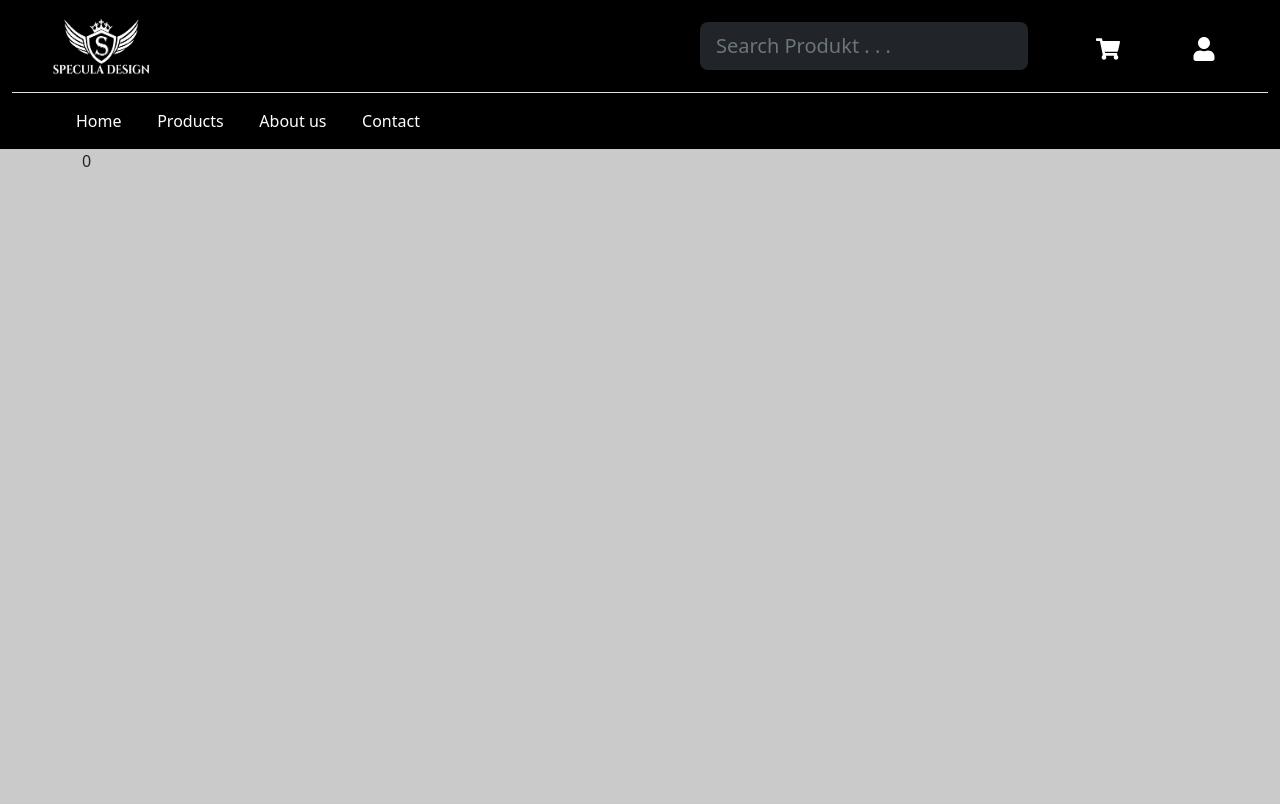
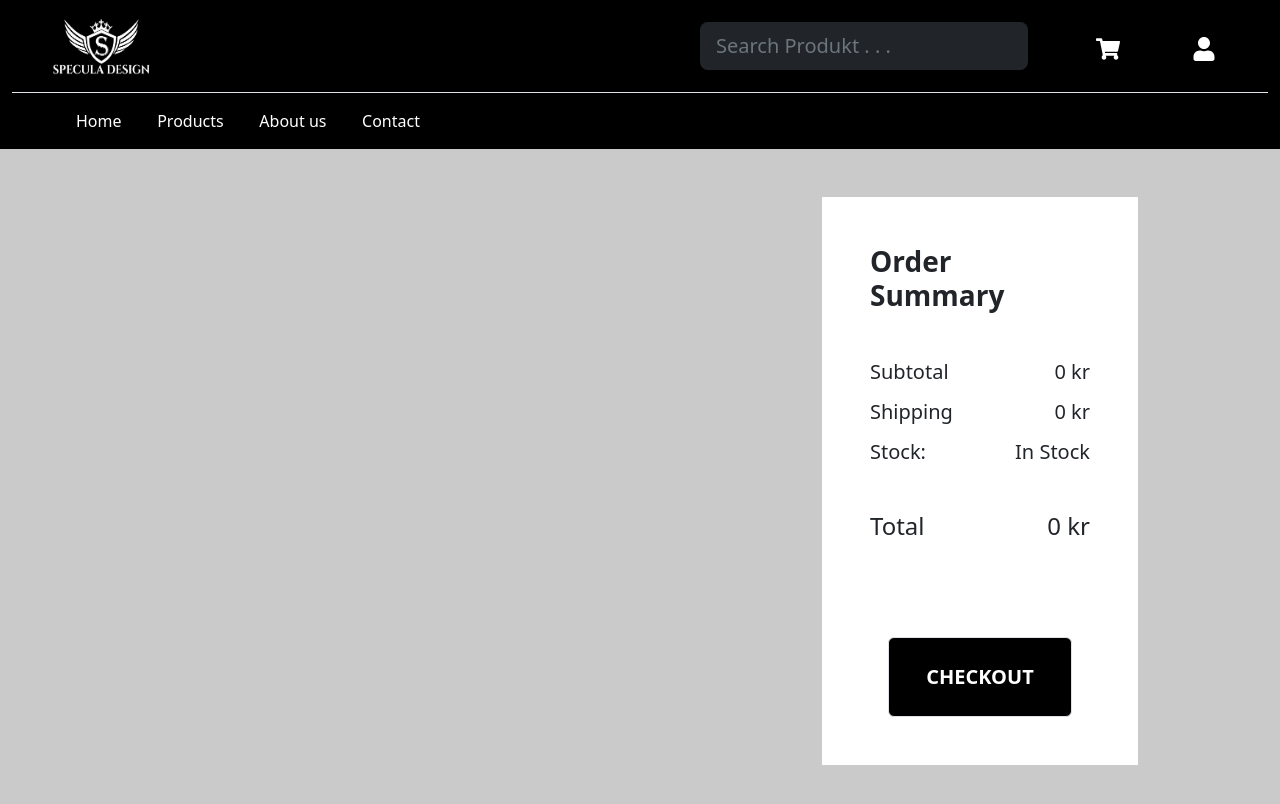
Before and after one commit to Mustafap0lat/WebShopReactFrontend, a React (Create React App) app: page /shoppingbag in a window 1280 px wide. Shown: the top 804 px of the page. Built offline with nearby package versions, Linux system fonts and the light colour scheme.

Commit message:
ShoppingBagCard and ShoppingBagPage is done

```diff
--- a/src/administrator/AddProduct.js
+++ b/src/administrator/AddProduct.js
@@ -7,11 +7,19 @@ const AddProduct = () => {
     description: "",
     price: "",
     details: "",
-    size: ""
+    size: "",
+    photo: ""
   });
 
   const handleChange = (e) => {
     setInput((prev) => ({ ...prev, [e.target.name]: e.target.value }));
+    console.log(input)
+  };
+
+  const handleImage = async (e) => {
+    const input = e.target.files[0];
+    const base64 = await convertToBase64(input);
+    setInput((prev) => ({ ...prev, [e.target.name]: e.target.value, photo: base64 }));
     console.log(input)
   };
 
@@ -30,8 +38,22 @@ const AddProduct = () => {
       description: "",
       price: "",
       details: "",
-    size: ""
+      size: "",
+      photo:""
   });
+  };
+
+  const convertToBase64   =  async (input) => {
+    return new Promise((resolve, reject) => {
+      const fileReader = new FileReader();
+      fileReader.readAsDataURL(input);
+      fileReader.onload = () => {
+        resolve(fileReader.result);
+      };
+      fileReader.onerror = (error) => {
+        reject(error);
+      };
+    });
   };
 
   return (
@@ -85,6 +107,14 @@ const AddProduct = () => {
           name="size"
           onChange={handleChange}
         />
+        <input
+          type="file"
+          variant="standard"
+          label="Photo"
+          name="photo"
+          accept=".jpeg, .png, .jpg"
+          onChange={handleImage}
+        />
       </form>
       <button onClick={addProduct}>
           <p>Submit</p>
--- a/src/components/cards/ProductListCard.css
+++ /dev/null
@@ -1,22 +0,0 @@
-.product-card {
-    text-align: left;
-    padding-bottom: 5rem;
-}
-
-.product-image {
-    width: 100%;
-    padding-bottom: 1rem;
-
-}
-
-.product-title {
-    color: #19385c;
-    font-size: 1.5rem;
-    font-weight: bold;
-    padding-bottom: 1rem;
-
-}
-
-.product-subtitle {
-    line-height: 1.25;
-}
--- a/src/components/cards/ProductListCard.js
+++ b/src/components/cards/ProductListCard.js
@@ -1,17 +1,15 @@
 import React from "react";
-import "./ProductListCard.css";
-import productimage from "../../assets/images/productimage.jpg";
 import Card from "react-bootstrap/Card";
 import Col from "react-bootstrap/Col";
 import Row from "react-bootstrap/Row";
 
-const ProductListCard = ({ productName = "", price = ""}) => {
+const ProductListCard = ({ productName = "", price = "", photo=""}) => {
 
   return (
     <Row>
         <Col>
           <Card className="m-5">
-            <Card.Img variant="top" src={productimage} />
+            <Card.Img variant="top" src={photo} />
             <Card.Body>
               <Card.Title className="">{productName}</Card.Title>
               <Card.Text>{price} kr</Card.Text>
--- /dev/null
+++ b/src/components/cards/ShoppingBagCard.js
@@ -0,0 +1,40 @@
+import React from "react";
+import Card from "react-bootstrap/Card";
+import Col from "react-bootstrap/Col";
+import Row from "react-bootstrap/Row";
+import { Stack } from "react-bootstrap";
+
+const ShoppingBagCard = ({
+  productName = "",
+  price = "",
+  details = "",
+  quantity = "",
+  photo = ""
+}) => {
+  return (
+    <Row className="mb-5">
+      <Col sm={3}>
+        <Card.Img variant="top" src={photo}/>
+      </Col>
+      <Col sm={9} md={8}>
+          <Stack
+            direction="horizontal"
+            className="justify-content-between mb-4"
+          >
+            <Card.Title className="fs-5">{productName}</Card.Title>
+            <Card.Text className="fs-6 fw-bold">QTY: {quantity} </Card.Text>
+          </Stack>
+          <Card.Text className="fs-6">#STYLE GREENWIZARD</Card.Text>
+          <Stack
+            direction="horizontal"
+            className="justify-content-between mb-4"
+          >
+          <Card.Text className="fs-6">{details}</Card.Text>
+          <Card.Text className="fs-5 fw-bold">{price} kr</Card.Text>
+          </Stack>
+      </Col>
+    </Row>
+  );
+};
+
+export default ShoppingBagCard;
--- a/src/pages/ProductListPage.js
+++ b/src/pages/ProductListPage.js
@@ -3,7 +3,6 @@ import "./ProductListPage.css";
 import ProductListCard from "../components/cards/ProductListCard";
 import { Container, Row, Col } from "react-bootstrap";
 import { Link } from "react-router-dom";
-
 
 const ProductListPage = () => {
   const [productList, setProductList] = useState([]);
@@ -22,6 +21,7 @@ const ProductListPage = () => {
           <Col md={3}>
             <Link className="text-decoration-none text-black" key={index} to={`/product/${product.productID}`}>
           <ProductListCard
+            photo={product.photo}
             productName={product.productName}
             price={product.price}
           />
--- a/src/pages/ProductPage.js
+++ b/src/pages/ProductPage.js
@@ -25,7 +25,7 @@ const ProductPage = () => {
 
   return (
     <Container>
-      <Row className="m-5 align-items-sm-center">
+      <Row className="m-5">
         <Col>
           <Card>
             <Card.Img variant="top" src={productimage} />
--- a/src/pages/ShoppingBagPage.js
+++ b/src/pages/ShoppingBagPage.js
@@ -1,8 +1,8 @@
-import React from 'react'
-import { CartContext } from '../CartContext';
-import { useEffect, useState, useContext } from 'react';
-import { Container } from 'react-bootstrap';
-
+import React from "react";
+import { CartContext } from "../CartContext";
+import { useEffect, useState, useContext } from "react";
+import ShoppingBagCard from "../components/cards/ShoppingBagCard";
+import { Button, Col, Container, Row, Stack, Card } from "react-bootstrap";
 const ShoppingBagPage = () => {
   const { items, getTotalPrice } = useContext(CartContext);
   let [total, setTotal] = useState("");
@@ -13,16 +13,66 @@ const ShoppingBagPage = () => {
 
   return (
     <Container>
-      {items.map((product, key) => (
-        <div key={key} >
-          <p>ProductName: {product.product.productName}</p>
-          <p>ProductPrice: {product.product.price}</p>
-          <p>Quantity: {product.qty}</p>
-        </div>
-      ))}
-      <p>{total}</p>
+      <Row className="m-5">
+        <Col sm={8}>
+          {items.map((product, index) => (
+            <Stack key={index}>
+              <ShoppingBagCard
+                photo={product.product.photo}
+                productName={product.product.productName}
+                price={product.product.price}
+                details={product.product.details}
+                quantity={product.qty}
+              />
+            </Stack>
+          ))}
+        </Col>
+        <Col sm={4}>
+          <Container className="bg-white p-5">
+            <Card.Title className="mb-5 fs-3 fw-bold">Order Summary</Card.Title>
+            <Stack
+              direction="horizontal"
+              className="justify-content-between mb-3"
+            >
+              <Card.Subtitle className="fs-5">Subtotal</Card.Subtitle>
+              <Card.Subtitle className="fs-5">{total} kr</Card.Subtitle>
+            </Stack>
+            <Stack
+              direction="horizontal"
+              className="justify-content-between mb-3"
+            >
+              <Card.Subtitle className="fs-5">Shipping</Card.Subtitle>
+              <Card.Subtitle className="fs-5">0 kr</Card.Subtitle>
+            </Stack>
+            <Stack
+              direction="horizontal"
+              className="justify-content-between mb-5"
+            >
+              <Card.Subtitle className="fs-5">Stock:</Card.Subtitle>
+              <Card.Subtitle className="fs-5">In Stock</Card.Subtitle>
+            </Stack>
+            <Stack
+              direction="horizontal"
+              className="justify-content-between mb-5"
+            >
+            <Card.Subtitle className="fs-4">Total</Card.Subtitle>
+            <Card.Subtitle className="fs-4">{total} kr</Card.Subtitle>
+            </Stack>
+            <Stack
+              direction="horizontal"
+              className="justify-content-center"
+            >
+            <Button
+                className="bg-black border 0 p-4 fs-5 fw-bold border 0 col-md-10 mt-5"
+              >
+                CHECKOUT
+              </Button>
+            </Stack>
+          </Container>
+        </Col>
+      </Row>
     </Container>
-  )
-}
+  );
+};
 
 export default ShoppingBagPage;
```
